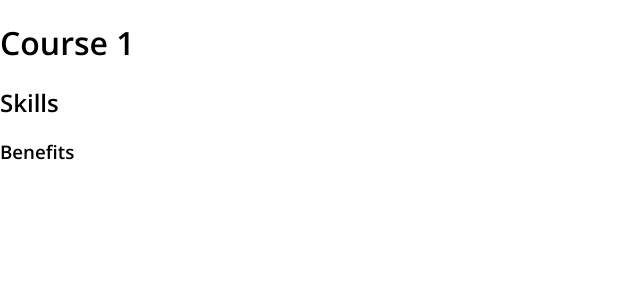
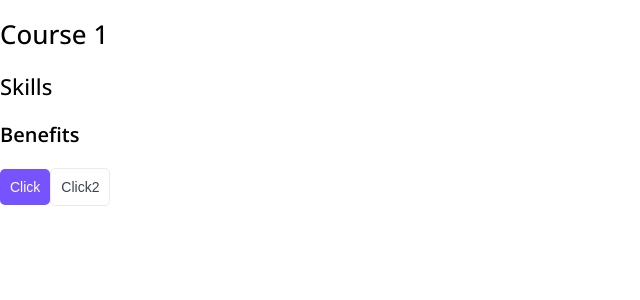
Before and after one commit to likarpik/top-school, a Next.js app: page / in a window 1280 px wide. Shown: the top 300 px of the page, without its empty margins (0-640 px from the left). Built offline with nearby package versions, Linux system fonts and the light colour scheme.

Commit message:
Add component Button

```diff
--- /dev/null
+++ b/components/Button/Button.module.css
@@ -0,0 +1,30 @@
+.button {
+    display: inline-block;
+    box-sizing: border-box;
+    padding: 10px;
+    cursor: pointer;
+    text-align: center;
+    border: none;
+    border-radius: 5px;
+    font-size: 14px;
+    transition: all 0.2s;
+}
+
+.primary {
+    color: var(--light-color);
+    background-color: var(--primary-color);
+}
+
+.primary:hover {
+    background-color: var(--primary-hover);
+}
+
+.ghost {
+    color: var(--dark-color);
+    background: none;
+    border: 1px solid var(--light-gray);
+}
+
+.ghost:hover {
+    background-color: var(--light-gray);
+}
--- /dev/null
+++ b/components/Button/Button.props.tsx
@@ -0,0 +1,6 @@
+import { ReactNode } from "react";
+
+export interface ButtonProps {
+    appearance: 'primary' | 'ghost';
+    children: ReactNode;
+}
--- /dev/null
+++ b/components/Button/Button.tsx
@@ -0,0 +1,16 @@
+import { ButtonProps } from "./Button.props";
+import cn from 'classnames';
+import styles from './Button.module.css';
+
+
+export const Button = ({appearance, children}: ButtonProps): JSX.Element => {
+    return(
+        <button
+            className={cn(styles.button, {
+                [styles.primary]: appearance == 'primary',
+                [styles.ghost]: appearance == "ghost",
+            })}>
+            {children}
+        </button>
+    );
+};
--- a/components/Htag/Htag.tsx
+++ b/components/Htag/Htag.tsx
@@ -1,14 +1,15 @@
 import { HtagProps } from "./Htag.props";
+import styles from "./Htag.module.css";
 
 
 export const Htag = ({tag, children}: HtagProps): JSX.Element => {
     switch(tag) {
         case 'h1':
-            return <h1>{children}</h1>;
+            return <h1 className={styles.h1}>{children}</h1>;
         case 'h2':
-            return <h2>{children}</h2>;
+            return <h2 className={styles.h2}>{children}</h2>;
         case 'h3':
-            return <h3>{children}</h3>;
+            return <h3 className={styles.h3}>{children}</h3>;
         default:
             return <></>;
     }
--- a/components/index.ts
+++ b/components/index.ts
@@ -1 +1,2 @@
 export * from './Htag/Htag';
+export * from './Button/Button';
--- a/pages/index.tsx
+++ b/pages/index.tsx
@@ -1,4 +1,4 @@
-import { Htag } from "../components";
+import { Button, Htag } from "../components";
 
 
 export default function Home(): JSX.Element {
@@ -7,6 +7,8 @@
       <Htag tag='h1'>Course 1</Htag>
       <Htag tag='h2'>Skills</Htag>
       <Htag tag='h3'>Benefits</Htag>
+      <Button appearance='primary'>Click</Button>
+      <Button appearance='ghost'>Click2</Button>
     </div>
   );
 }
--- a/styles/globals.css
+++ b/styles/globals.css
@@ -17,8 +17,10 @@
 :root {
   --font-family: 'Open Sans', sans-serif;
   --dark-color: #3B434E;
-  --lignt-color: white;
+  --light-color: white;
   --primary-color: #7653FC;
+  --primary-hover: #1F032F;
   --green-color: #1DC37E;
   --light-green: #C8F8E4;
+  --light-gray: #EBEBEB;
 }
```
Also changed, not shown: 1 other file (tests, documents, lock files or other folders).
